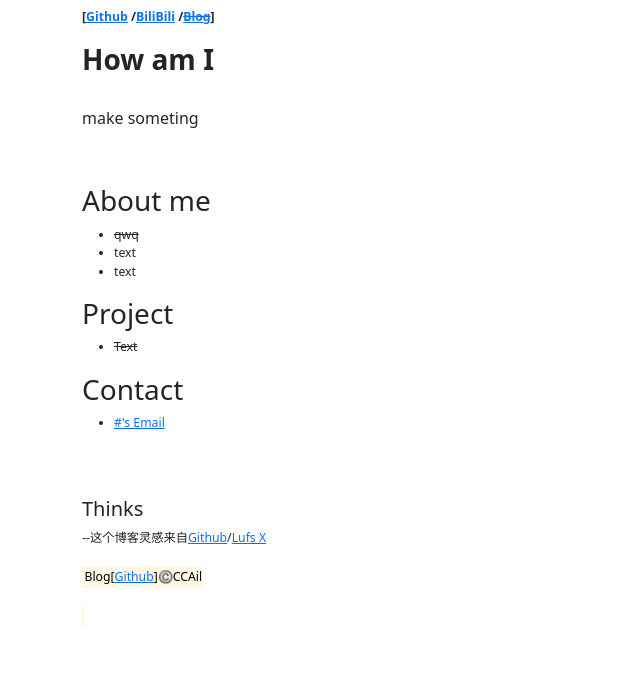
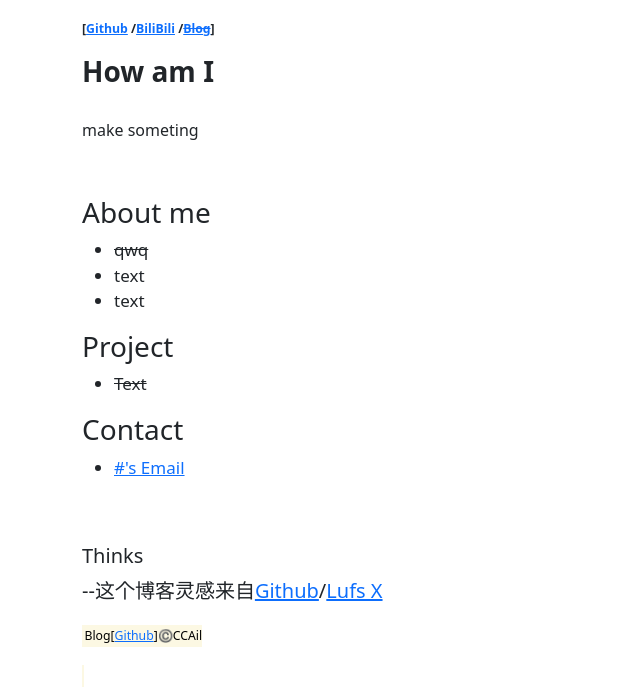
Before and after one commit to Xuanluo-Qiu/CCAil-Blog, a plain HTML site: page index.html in a window 1280 px wide. Shown: the part 135-822 px from the top of the page, without its empty margins (0-640 px from the left). Before the commit the page ends 800 px from the top, so only its background shows below. Drawn offline with nearby package versions, Linux system fonts and the light colour scheme.

Commit message:
Update index.html

```diff
--- a/index.html
+++ b/index.html
@@ -3,7 +3,7 @@
 <head>
   <meta charset="UTF-8">
   <title>CCAil's Blog</title>
-  <link rel="stylesheet" type="text/css" href="theme.css">
+  <link rel="stylesheet" type="text/css" href="index.css">
   <!-- 新 Bootstrap5 核心 CSS 文件 -->
 <link rel="stylesheet" href="https://cdn.staticfile.org/twitter-bootstrap/5.1.1/css/bootstrap.min.css">
 
```
